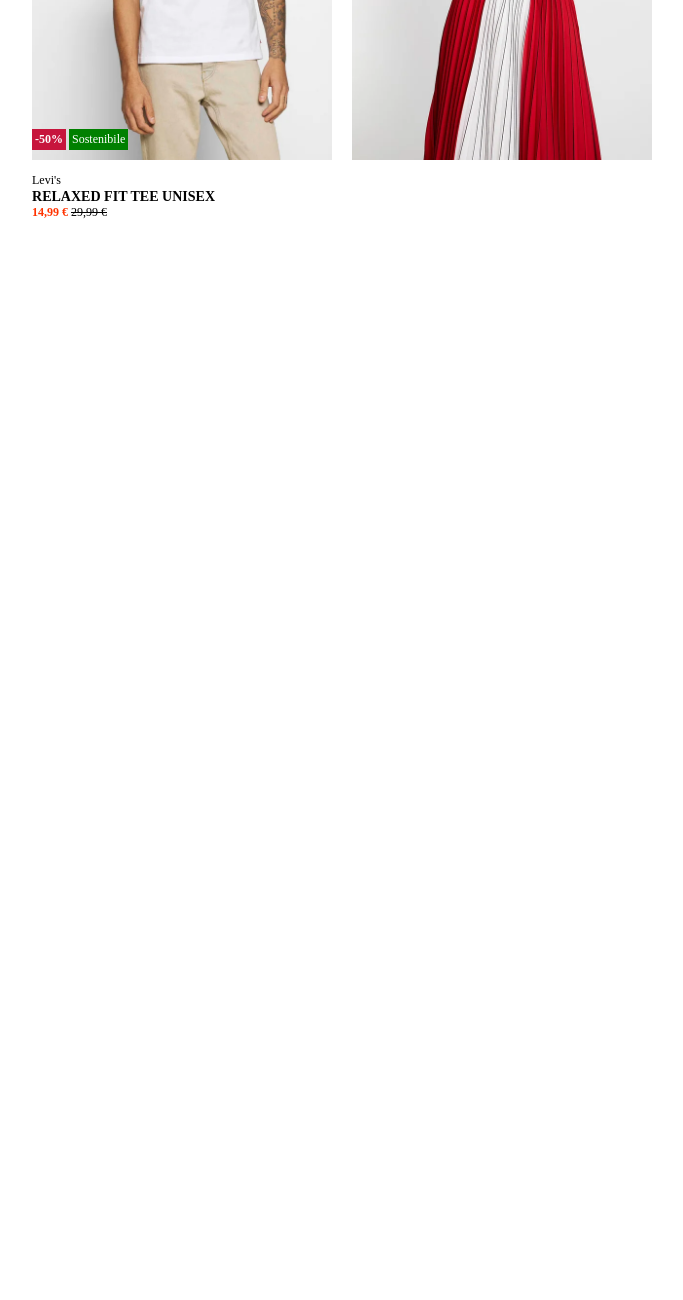
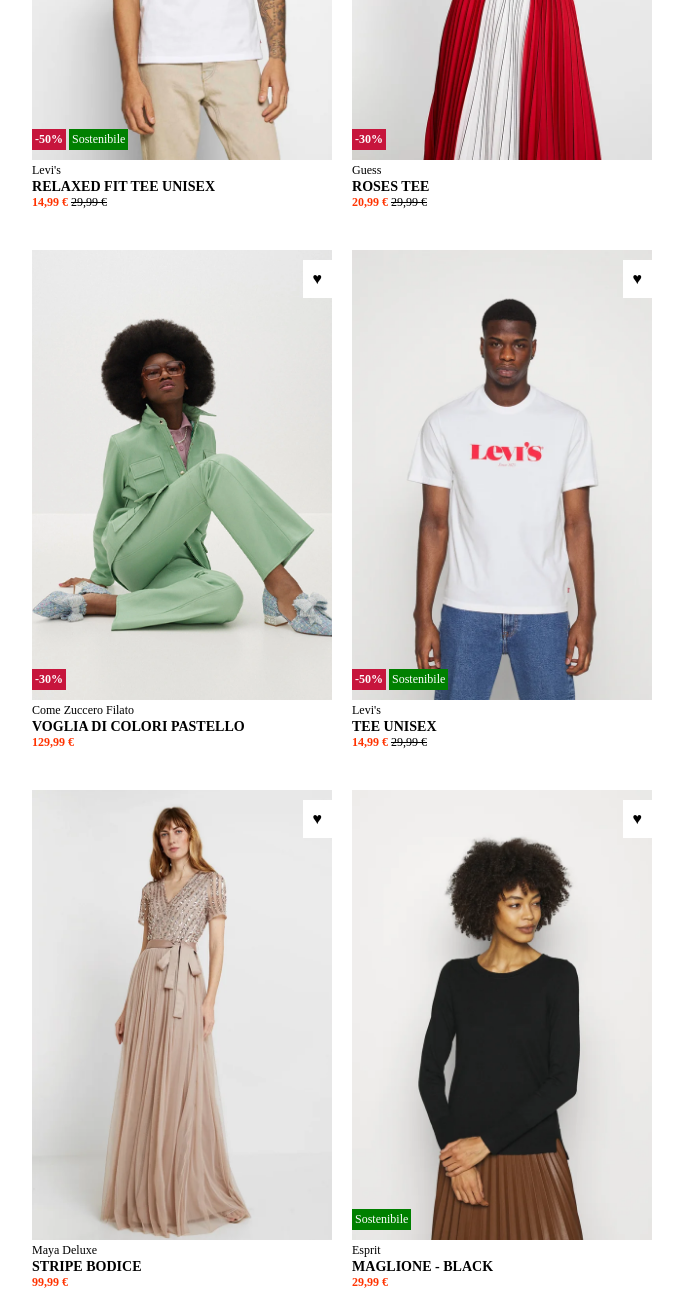
Before and after one commit to Jurypassa/html-css-boolando, a plain HTML site: page index.html in a window 1280 px wide. Shown: the part 300-1600 px from the top of the page, without its empty margins (234-917 px from the left). Before the commit the page ends 1410 px from the top, so only its background shows below. Drawn offline with Linux system fonts and the light colour scheme.

Commit message:
box completi

```diff
--- a/css/style.css
+++ b/css/style.css
@@ -14,7 +14,7 @@
 .box{
     width: 300px;
     float: left;
-    margin: 10px;
+    margin: 10px 10px 80px 10px;
     height: 450px;
     background-size: cover;
     position: relative;
@@ -40,6 +40,38 @@
 
 .secondo:hover{
     background-image: url(../img/2b.webp);
+}
+
+.terzo{
+    background-image: url(../img/3.webp);
+}
+
+.terzo:hover{
+    background-image: url(../img/3b.webp);
+}
+
+.quarto{
+    background-image: url(../img/4.webp);
+}
+
+.quarto:hover{
+    background-image: url(../img/4b.webp);
+}
+
+.quinto{
+    background-image: url(../img/5.webp);
+}
+
+.quinto:hover{
+    background-image: url(../img/5b.webp);
+}
+
+.sesto{
+    background-image: url(../img/6.webp);
+}
+
+.sesto:hover{
+    background-image: url(../img/6b.webp);
 }
 
 #cuore{
@@ -70,10 +102,14 @@
     bottom: 10px;
 }
 
+.sesto .ecologico{
+    left:0
+}
+
 .prodotti{
     position: absolute;
     left: 0;
-    bottom: -60px;
+    bottom: -50px;
     font-size: 12px;
 }
 
--- a/index.html
+++ b/index.html
@@ -22,7 +22,6 @@
                     <span class="prezzo-scontato">14,99 €</span>
                     <span class="prezzo-pieno">29,99 €</span>
                 </div>
-
             </div>
         </div>
 
@@ -30,31 +29,73 @@
 
         <!-- inizio boz 2 -->
         <div class="secondo box">
-
+            <div id="cuore">&#9829;</div>
+            <div class="percentuale"><strong>-30%</strong></div>
+            <div class="prodotti" >
+                <span>Guess</span>
+                <h3>roses tee</h3>
+                <div>
+                    <span class="prezzo-scontato">20,99 €</span>
+                    <span class="prezzo-pieno">29,99 €</span>
+                </div>
+            </div>
         </div>
         <!-- / box 2 -->
 
         <!-- inizio boz 3 -->
-        <div class="box">
-
+        <div class="terzo box">
+            <div id="cuore">&#9829;</div>
+            <div class="percentuale"><strong>-30%</strong></div>
+            <div class="prodotti" >
+                <span>Come Zuccero Filato</span>
+                <h3>voglia di colori pastello</h3>
+                <div>
+                    <span class="prezzo-scontato">129,99 €</span>
+                </div>
+            </div>
         </div>
         <!-- / box 3 -->
 
         <!-- inizio boz 4 -->
-        <div class="box">
-
+        <div class="quarto box">
+            <div id="cuore">&#9829;</div>
+            <div class="percentuale"><strong>-50%</strong></div>
+            <div class="ecologico">Sostenibile</div>
+            <div class="prodotti" >
+                <span>Levi's</span>
+                <h3>tee unisex</h3>
+                <div>
+                    <span class="prezzo-scontato">14,99 €</span>
+                    <span class="prezzo-pieno">29,99 €</span>
+                </div>
+            </div>
         </div>
         <!-- / box 4 -->
 
         <!-- inizio boz 5 -->
-        <div class="box">
-
+        <div class="quinto box">
+            <div id="cuore">&#9829;</div>
+            <div class="prodotti" >
+                <span>Maya Deluxe</span>
+                <h3>stripe bodice</h3>
+                <div>
+                    <span class="prezzo-scontato">99,99 €</span>
+                </div>
+            </div>
         </div>
         <!-- / box 5 -->
 
         <!-- inizio boz 6 -->
-        <div class="box">
-
+        <div class="sesto box">
+            <div id="cuore">&#9829;</div>
+            <div class="ecologico">Sostenibile</div>
+            <div class="prodotti" >
+                <span>Esprit</span>
+                <h3>maglione - black</h3>
+                <div>
+                <span class="prezzo-scontato">29,99 €</span>
+                </div>
+            </div>
         </div>
         <!-- / box 6 -->
     </div>
```
